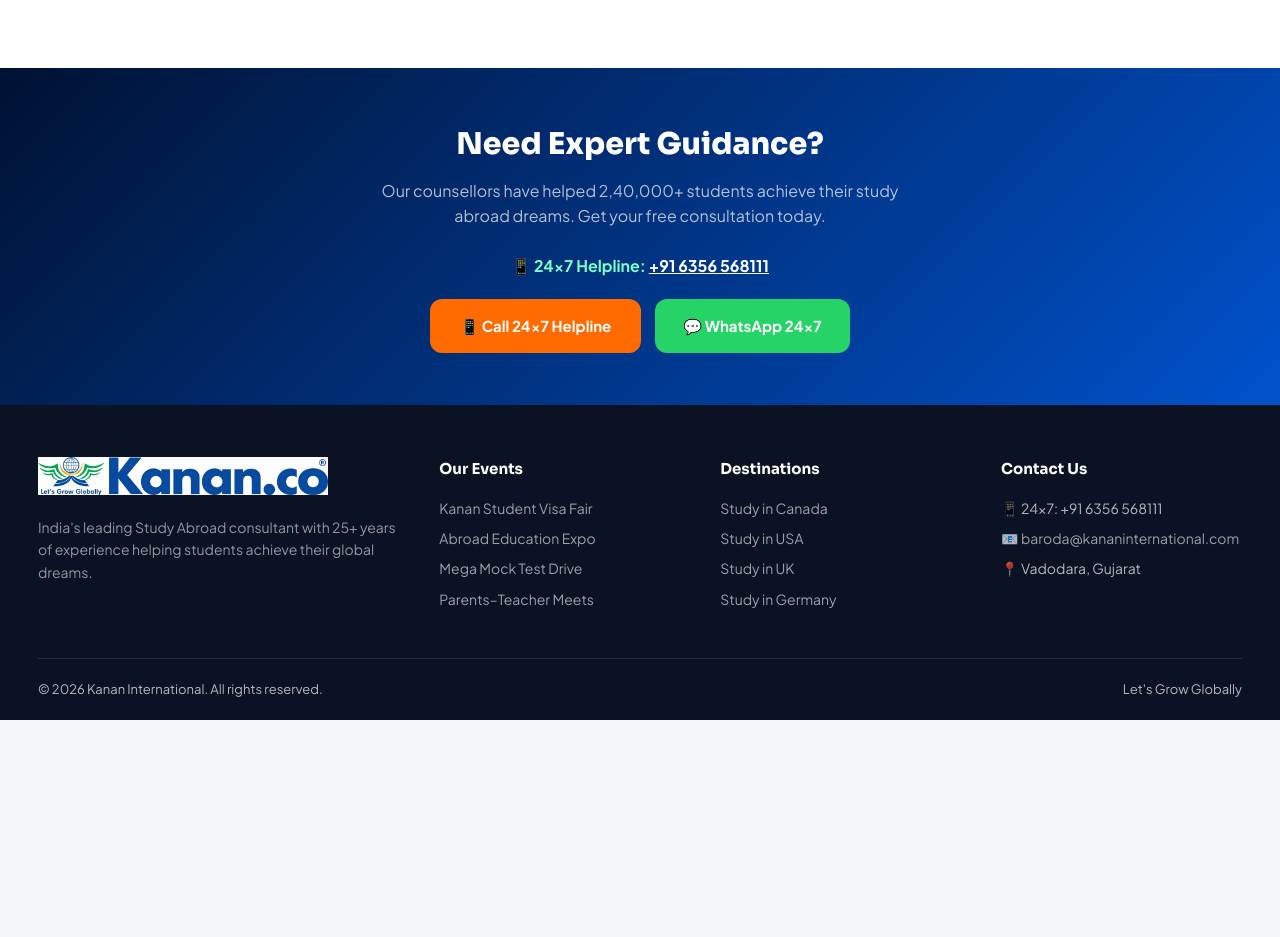
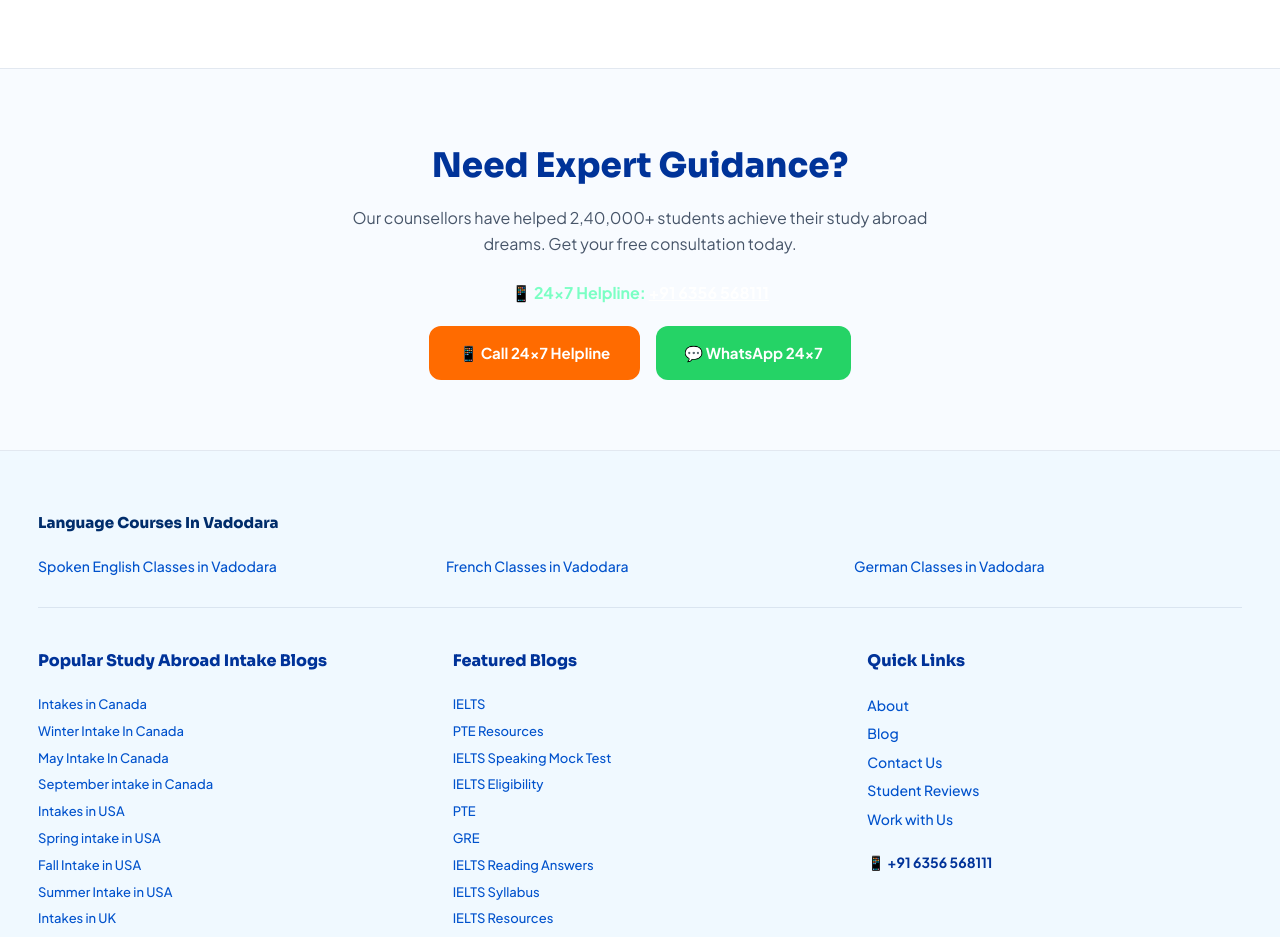
Before and after one commit to Panwarhimanshu/Kanan-events-Version-2, a React (Vite) app in the folder frontend/: page / in a window 1280 px wide. Shown: the part 1860-2797 px from the top of the page. Before the commit the page ends 2580 px from the top, so only its background shows below. Built offline with nearby package versions, Linux system fonts and the light colour scheme; no server answers.

Commit message:
Finalized footer UI and content to match reference image precisely

```diff
--- a/frontend/src/components/Footer.jsx
+++ b/frontend/src/components/Footer.jsx
@@ -22,43 +22,90 @@
 
             <footer className="footer" id="contact">
                 <div className="container">
-                    <div className="footer-grid">
-                        <div className="footer-brand">
-                            <img src={logoUrl} alt="Kanan" style={{ height: '38px', marginBottom: '16px' }} />
-                            <p style={{ lineHeight: '1.6', opacity: '0.8', marginBottom: '20px' }}>
-                                India's leading Study Abroad consultant with 25+ years of experience helping students achieve their global dreams.
-                            </p>
-                        </div>
-                        <div>
-                            <h4>Our Events</h4>
-                            <ul>
-                                <li><a href="#">Kanan Student Visa Fair</a></li>
-                                <li><a href="#">Abroad Education Expo</a></li>
-                                <li><a href="#">Mega Mock Test Drive</a></li>
-                                <li><a href="#">Parents–Teacher Meets</a></li>
-                            </ul>
-                        </div>
-                        <div>
-                            <h4>Destinations</h4>
-                            <ul>
-                                <li><a href="#">Study in Canada</a></li>
-                                <li><a href="#">Study in USA</a></li>
-                                <li><a href="#">Study in UK</a></li>
-                                <li><a href="#">Study in Germany</a></li>
-                            </ul>
-                        </div>
-                        <div>
-                            <h4>Contact Us</h4>
-                            <ul>
-                                <li>📱 24×7: +91 6356 568111</li>
-                                <li>📧 <a href="mailto:baroda@kananinternational.com">baroda@kananinternational.com</a></li>
-                                <li>📍 Vadodara, Gujarat</li>
-                            </ul>
+                    {/* Language Courses Row */}
+                    <div style={{ marginBottom: '40px', paddingBottom: '30px', borderBottom: '1px solid #dae5f0' }}>
+                        <h4 style={{ fontSize: '15px', color: '#002D6B' }}>Language Courses In Vadodara</h4>
+                        <div style={{ display: 'grid', gridTemplateColumns: '1fr 1fr 1fr', gap: '20px' }}>
+                            <a href="#">Spoken English Classes in Vadodara</a>
+                            <a href="#">French Classes in Vadodara</a>
+                            <a href="#">German Classes in Vadodara</a>
                         </div>
                     </div>
+
+                    <div className="footer-grid" style={{ gridTemplateColumns: 'repeat(3, 1fr)', gap: '40px' }}>
+                        {/* Popular Intakes */}
+                        <div>
+                            <h4>Popular Study Abroad Intake Blogs</h4>
+                            <div style={{ display: 'grid', gridTemplateColumns: '1fr', gap: '6px', fontSize: '13px' }}>
+                                <a href="#">Intakes in Canada</a>
+                                <a href="#">Winter Intake In Canada</a>
+                                <a href="#">May Intake In Canada</a>
+                                <a href="#">September intake in Canada</a>
+                                <a href="#">Intakes in USA</a>
+                                <a href="#">Spring intake in USA</a>
+                                <a href="#">Fall Intake in USA</a>
+                                <a href="#">Summer Intake in USA</a>
+                                <a href="#">Intakes in UK</a>
+                                <a href="#">January Intake In UK</a>
+                                <a href="#">May Intake In UK</a>
+                                <a href="#">September intake in UK</a>
+                                <a href="#">Intakes in Australia</a>
+                                <a href="#">February intake in Australia</a>
+                                <a href="#">Intakes In Germany</a>
+                                <a href="#">Summer Intake In Germany</a>
+                                <a href="#">Winter intake in Germany</a>
+                                <a href="#">Intakes In Ireland</a>
+                                <a href="#">September Intake In Ireland</a>
+                                <a href="#">January intake in Ireland</a>
+                                <a href="#">Intakes in New Zealand</a>
+                                <a href="#">November Intake In Australia</a>
+                            </div>
+                        </div>
+
+                        {/* Featured Blogs */}
+                        <div>
+                            <h4>Featured Blogs</h4>
+                            <div style={{ display: 'grid', gridTemplateColumns: '1fr', gap: '6px', fontSize: '13px' }}>
+                                <a href="#">IELTS</a>
+                                <a href="#">PTE Resources</a>
+                                <a href="#">IELTS Speaking Mock Test</a>
+                                <a href="#">IELTS Eligibility</a>
+                                <a href="#">PTE</a>
+                                <a href="#">GRE</a>
+                                <a href="#">IELTS Reading Answers</a>
+                                <a href="#">IELTS Syllabus</a>
+                                <a href="#">IELTS Resources</a>
+                                <a href="#">IELTS General Reading PDF</a>
+                                <a href="#">IELTS Reading PDF</a>
+                                <a href="#">IELTS Listening Answers</a>
+                                <a href="#">GRE Resources</a>
+                            </div>
+                        </div>
+
+                        {/* Quick Links Column */}
+                        <div>
+                            <h4>Quick Links</h4>
+                            <div style={{ display: 'grid', gridTemplateColumns: '1fr', gap: '6px' }}>
+                                <a href="#">About</a>
+                                <a href="#">Blog</a>
+                                <a href="#">Contact Us</a>
+                                <a href="#">Student Reviews</a>
+                                <a href="#">Work with Us</a>
+                                <div style={{ marginTop: '15px', fontWeight: '700', color: '#003399' }}>
+                                    📱 +91 6356 568111
+                                </div>
+                            </div>
+                        </div>
+                    </div>
+
                     <div className="footer-bottom">
-                        <p>© 2026 Kanan International. All rights reserved.</p>
-                        <p>Let's Grow Globally</p>
+                        <div style={{ display: 'flex', gap: '15px', flexWrap: 'wrap' }}>
+                            <p style={{ marginRight: '10px' }}>Copyright © 2026 KANAN.CO All rights reserved.</p>
+                            <a href="#" style={{ color: '#003399' }}>Refund Policy</a>
+                            <a href="#" style={{ color: '#003399' }}>Privacy Policy</a>
+                            <a href="#" style={{ color: '#003399' }}>Terms of Service</a>
+                            <a href="#" style={{ color: '#003399' }}>Disclaimer</a>
+                        </div>
                     </div>
                 </div>
             </footer>
@@ -78,8 +125,8 @@
     }, []);
     return (
         <div className="floating">
-            <button className={`fab fab-up ${visible ? 'visible' : ''}`} onClick={() => window.scrollTo({ top: 0, behavior: 'smooth' })}>
-                <svg width="18" height="18" viewBox="0 0 24 24" fill="none" stroke="currentColor" strokeWidth="2"><polyline points="18 15 12 9 6 15" /></svg>
+            <button className={`fab fab-up ${visible ? 'visible' : ''}`} style={{ borderRadius: '8px', width: 'auto', padding: '0 16px', display: 'flex', alignItems: 'center', gap: '8px', fontSize: '13px', fontWeight: '800', border: '1.5px solid #00964f', color: '#00964f', background: '#fff' }} onClick={() => window.scrollTo({ top: 0, behavior: 'smooth' })}>
+                Back to Top <svg width="14" height="14" viewBox="0 0 24 24" fill="none" stroke="currentColor" strokeWidth="3"><polyline points="18 15 12 9 6 15" /></svg>
             </button>
             <a className="fab fab-wa" href="https://wa.me/916356568111" target="_blank" rel="noreferrer" title="WhatsApp 24×7 Helpline">
                 <svg width="22" height="22" viewBox="0 0 24 24" fill="currentColor"><path d="M17.472 14.382c-.297-.149-1.758-.867-2.03-.967-.273-.099-.471-.148-.67.15-.197.297-.767.966-.94 1.164-.173.199-.347.223-.644.075-.297-.15-1.255-.463-2.39-1.475-.883-.788-1.48-1.761-1.653-2.059-.173-.297-.018-.458.13-.606.134-.133.298-.347.446-.52.149-.174.198-.298.298-.497.099-.198.05-.371-.025-.52-.075-.149-.669-1.612-.916-2.207-.242-.579-.487-.5-.669-.51-.173-.008-.371-.01-.57-.01-.198 0-.52.074-.792.372-.272.297-1.04 1.016-1.04 2.479 0 1.462 1.065 2.875 1.213 3.074.149.198 2.096 3.2 5.077 4.487.709.306 1.262.489 1.694.625.712.227 1.36.195 1.871.118.571-.085 1.758-.719 2.006-1.413.248-.694.248-1.289.173-1.413-.074-.124-.272-.198-.57-.347m-5.421 7.403h-.004a9.87 9.87 0 01-5.031-1.378l-.361-.214-3.741.982.998-3.648-.235-.374a9.86 9.86 0 01-1.51-5.26c.001-5.45 4.436-9.884 9.888-9.884 2.64 0 5.122 1.03 6.988 2.898a9.825 9.825 0 012.893 6.994c-.003 5.45-4.437 9.884-9.885 9.884m8.413-18.297A11.815 11.815 0 0012.05 0C5.495 0 .16 5.335.157 11.892c0 2.096.547 4.142 1.588 5.945L.057 24l6.305-1.654a11.882 11.882 0 005.683 1.448h.005c6.554 0 11.89-5.335 11.893-11.893a11.821 11.821 0 00-3.48-8.413z" /></svg>
--- a/frontend/src/index.css
+++ b/frontend/src/index.css
@@ -1173,39 +1173,43 @@
 
 /* ====== CTA BANNER ====== */
 .cta-banner {
-    background: linear-gradient(135deg, #001233, #0052CC);
-    padding: 52px 0;
+    background: #f8fbff;
+    padding: 70px 0;
     text-align: center;
-    color: #fff;
+    border-top: 1px solid #e2e8f0;
 }
 
 .cta-banner h2 {
     font-family: 'Sora', sans-serif;
-    font-size: 30px;
+    font-size: 34px;
     font-weight: 800;
-    margin-bottom: 10px;
+    margin-bottom: 12px;
+    color: #003399;
 }
 
 .cta-banner p {
-    color: rgba(255, 255, 255, .7);
+    color: #475569;
     margin-bottom: 24px;
-    max-width: 520px;
+    max-width: 580px;
     margin-left: auto;
     margin-right: auto;
+    font-size: 16px;
+    line-height: 1.6;
 }
 
 .cta-btns {
     display: flex;
-    gap: 14px;
+    gap: 16px;
     justify-content: center;
 }
 
 /* ====== FOOTER ====== */
 .footer {
-    background: var(--k-ink);
-    color: rgba(255, 255, 255, .7);
-    padding: 52px 0 0;
+    background: #f0f9ff;
+    color: #475569;
+    padding: 60px 0 0;
     font-size: 14px;
+    border-top: 1px solid #e2e8f0;
 }
 
 .footer-grid {
@@ -1216,21 +1220,24 @@
 }
 
 .footer h4 {
-    color: #fff;
+    color: #003399;
     font-family: 'Sora', sans-serif;
-    font-weight: 700;
-    font-size: 15px;
-    margin-bottom: 16px;
+    font-weight: 800;
+    font-size: 16px;
+    margin-bottom: 20px;
+    text-transform: none;
 }
 
 .footer a {
-    color: rgba(255, 255, 255, .6);
+    color: #0052cc;
     text-decoration: none;
-    transition: color .2s;
+    transition: all .2s;
+    font-weight: 500;
 }
 
 .footer a:hover {
-    color: var(--k-orange);
+    color: #003399;
+    text-decoration: underline;
 }
 
 .footer ul {
@@ -1238,16 +1245,21 @@
 }
 
 .footer li {
-    margin-bottom: 8px;
+    margin-bottom: 10px;
 }
 
 .footer-bottom {
-    border-top: 1px solid rgba(255, 255, 255, .1);
-    padding: 20px 0;
+    border-top: 1px solid #dae5f0;
+    padding: 24px 0;
     display: flex;
     justify-content: space-between;
     align-items: center;
     font-size: 13px;
+    color: #64748b;
+}
+
+.footer-bottom p {
+    margin: 0;
 }
 
 /* ====== FLOATING ====== */
```
